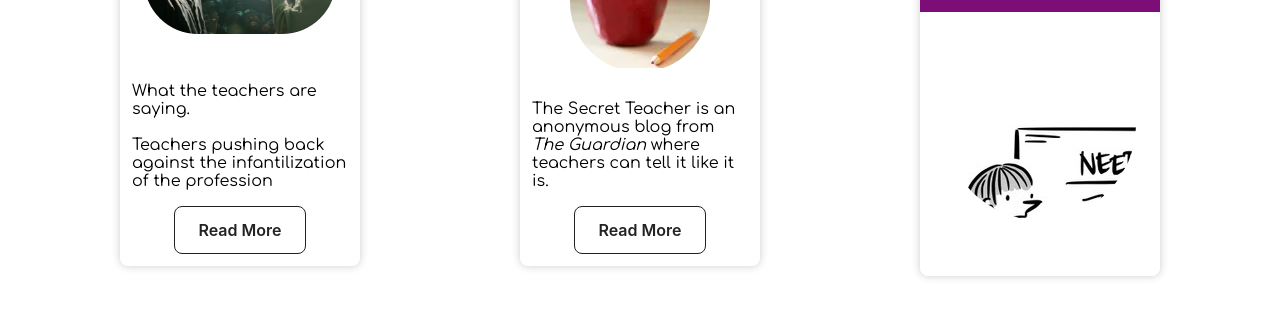
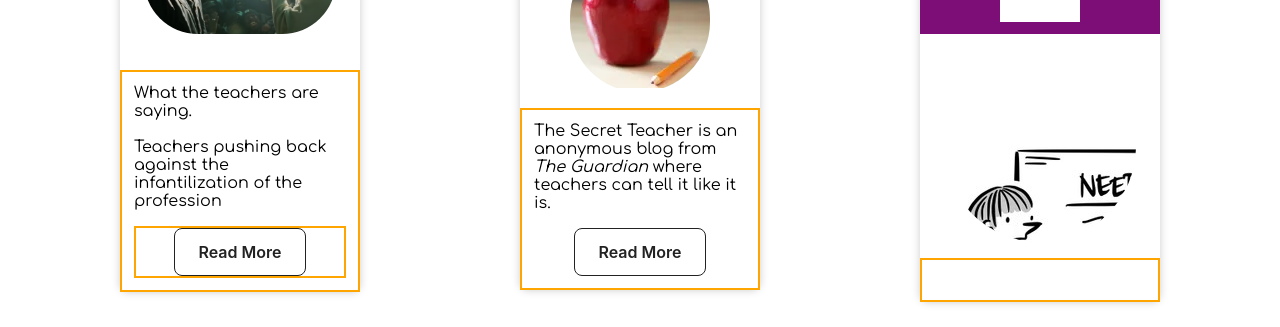
Before and after one commit to eitanfire/TLX, a React (Create React App) app: page / in a window 1280 px wide. Shown: the part 473-800 px from the top of the page. Built offline with nearby package versions, Linux system fonts and the light colour scheme.

Commit message:
styling loungecards with :nth child(3)

```diff
--- a/src/App.css
+++ b/src/App.css
@@ -47,6 +47,10 @@ h2 {
   display: inline-block;
   width: 15rem;
   margin-top: 4rem;
+}
+
+.lounge-card-item :nth-child(3) {
+  border: 2px solid orange;
 }
 
 .lounge-card-title {
```
